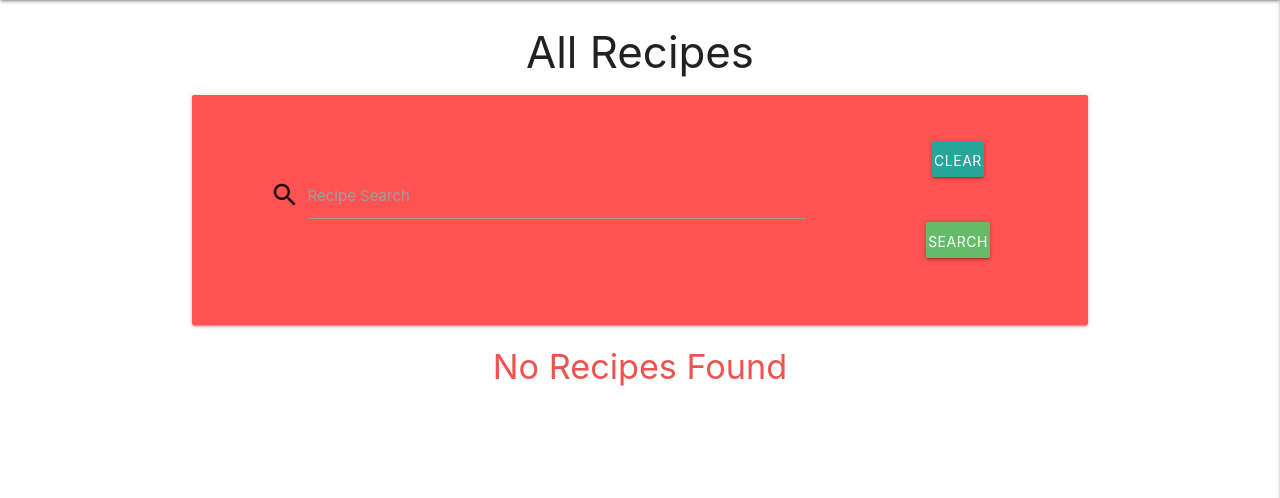
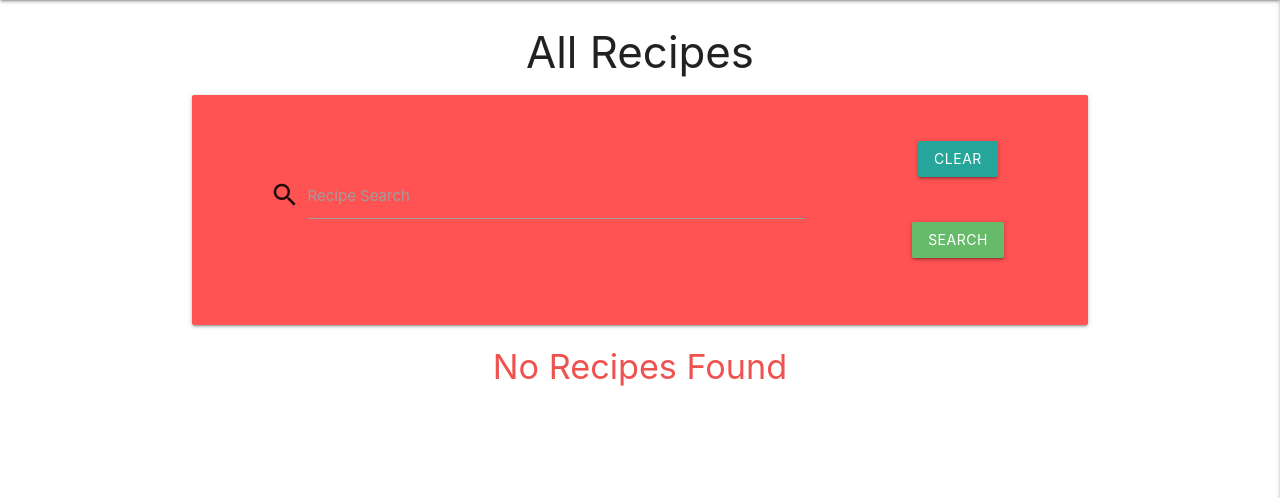
Before and after one commit to Code-Institute-Submissions/Daffie95-wikipies-MS3_MayResub, a Flask app: page / in a window 1280 px wide. Shown: the part 64-562 px from the top of the page. Run offline with Flask 2, Linux system fonts and the light colour scheme; data that the repository does not hold is empty; some libraries are stand-ins or nearby versions.

Commit message:
Update front_page.html
removed inline style

```diff
--- a/templates/front_page.html
+++ b/templates/front_page.html
@@ -12,8 +12,8 @@
                 <label for="search">Recipe Search</label>
             </div>
             <div class="col s12 m3">
-                <a href="{{ url_for('frontpage') }}" class="gray lighten-2 btn" style="padding: 2px;">Clear</a>
-                <button type="submit" class="green lighten-1 btn" style="padding: 2px;">
+                <a href="{{ url_for('frontpage') }}" class="gray lighten-2 btn">Clear</a>
+                <button type="submit" class="green lighten-1 btn">
                     Search
                 </button>
             </div>
@@ -30,8 +30,8 @@
         <div class="collapsible-header red accent-2 col s12">
             <div class="col s3">
                 {% if session.user|lower == recipe.created_by|lower %}
-                <a href="{{ url_for('edit_recipe', recipe_id=recipe._id) }}" class="btn-small gray" style="padding: 2px;">Edit</a>
-                <a href="{{ url_for('delete_recipe', recipe_id=recipe._id) }}" class="btn-small light-blue" style="padding: 2px;">Delete</a>
+                <a href="{{ url_for('edit_recipe', recipe_id=recipe._id) }}" class="btn-small">Edit</a>
+                <a href="{{ url_for('delete_recipe', recipe_id=recipe._id) }}" class="btn-small light-blue">Delete</a>
                 {% endif %}
             </div>
             <div class="col s9">
```
